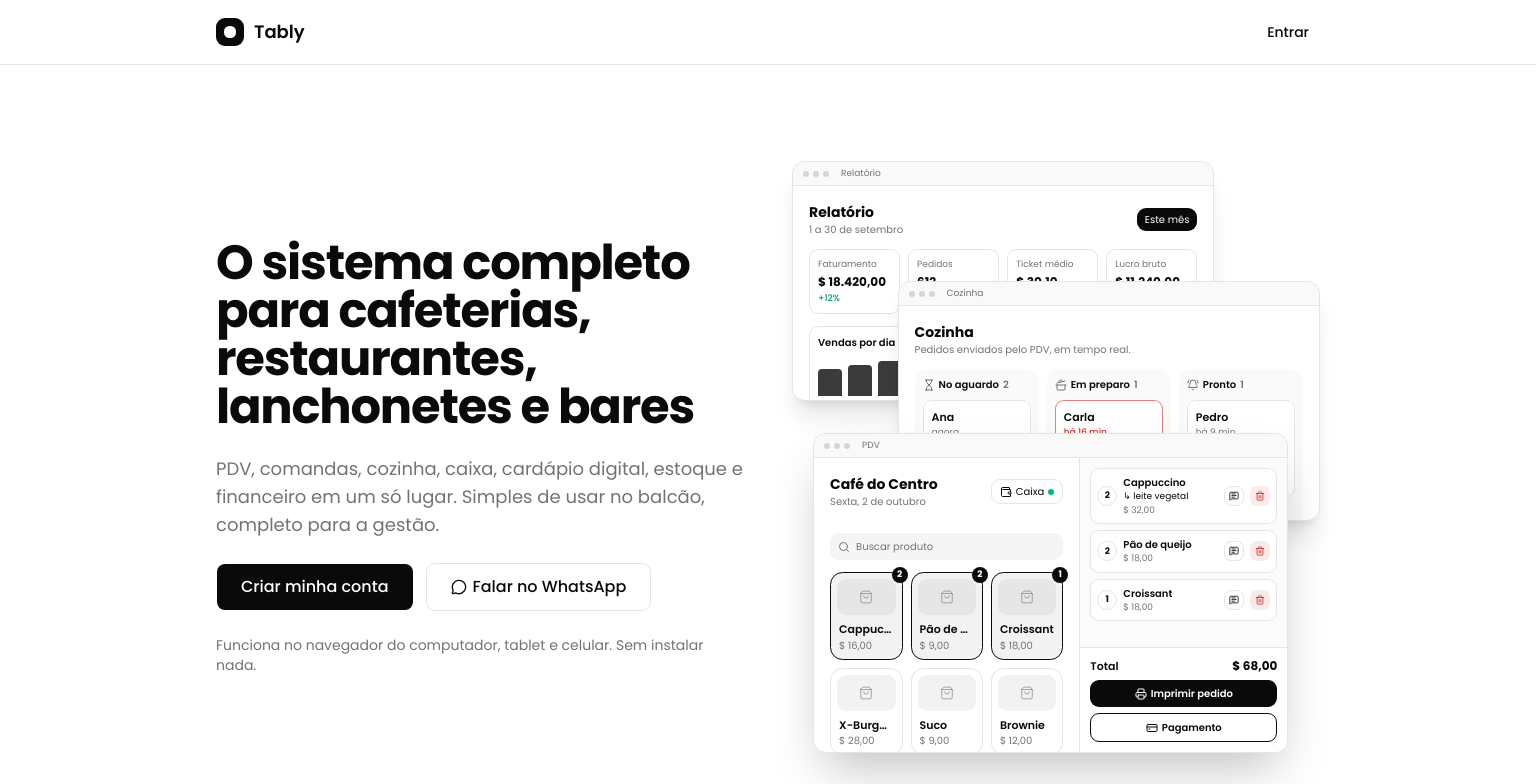
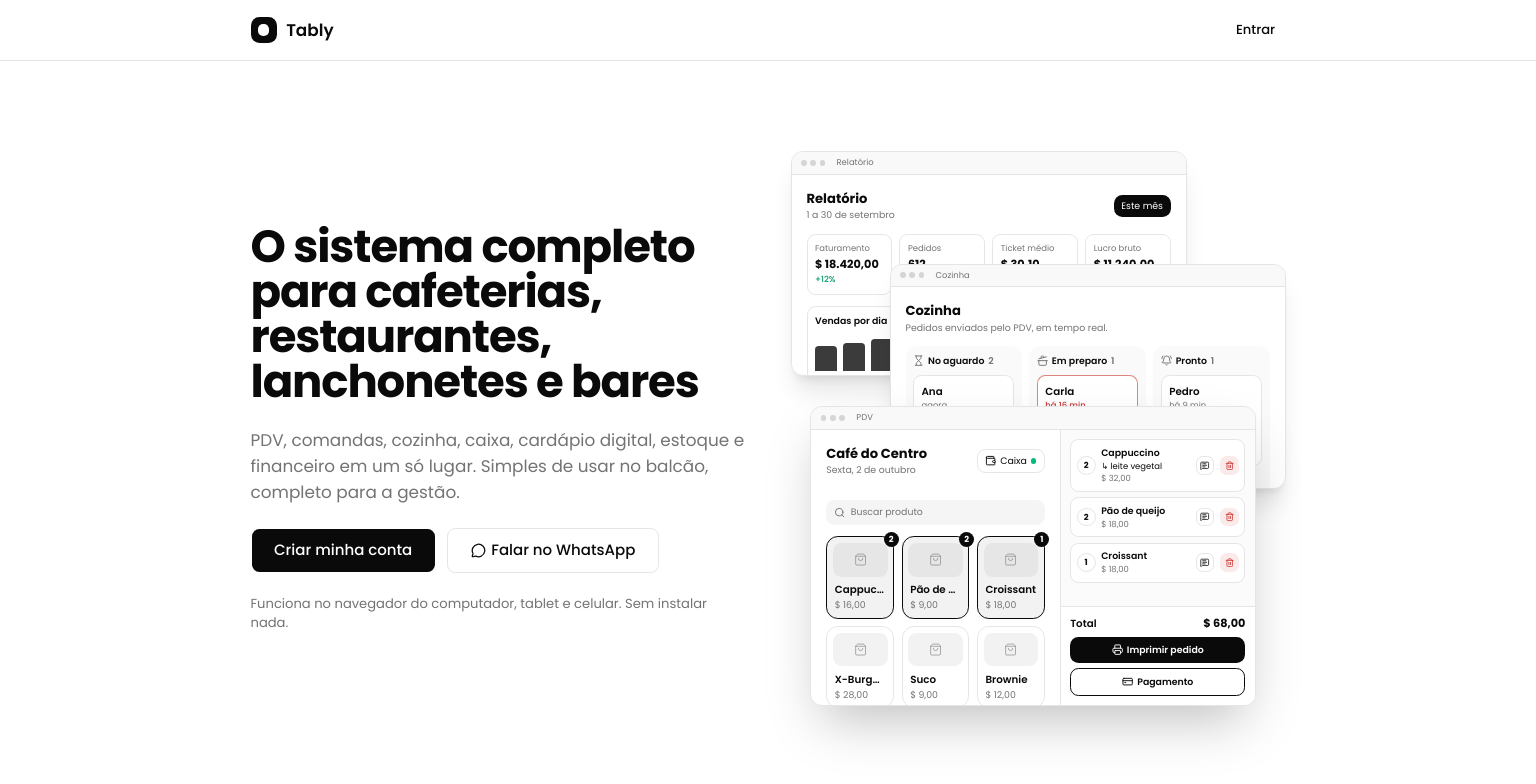
Before and after one commit to mfjack/tably, a Next.js app: page / in a window 1536 px wide. Shown: the top 784 px of the page. Built offline with nearby package versions, Linux system fonts and the light colour scheme; no server answers.

Commit message:
style: diminui a escala geral do app

```diff
--- a/src/app/globals.css
+++ b/src/app/globals.css
@@ -146,11 +146,11 @@
   }
   html {
     @apply font-sans;
-    font-size: 93.75%;
+    font-size: 87.5%;
   }
   @media (min-width: 96rem) {
     html {
-      font-size: 100%;
+      font-size: 93.75%;
     }
   }
   :where(
```
